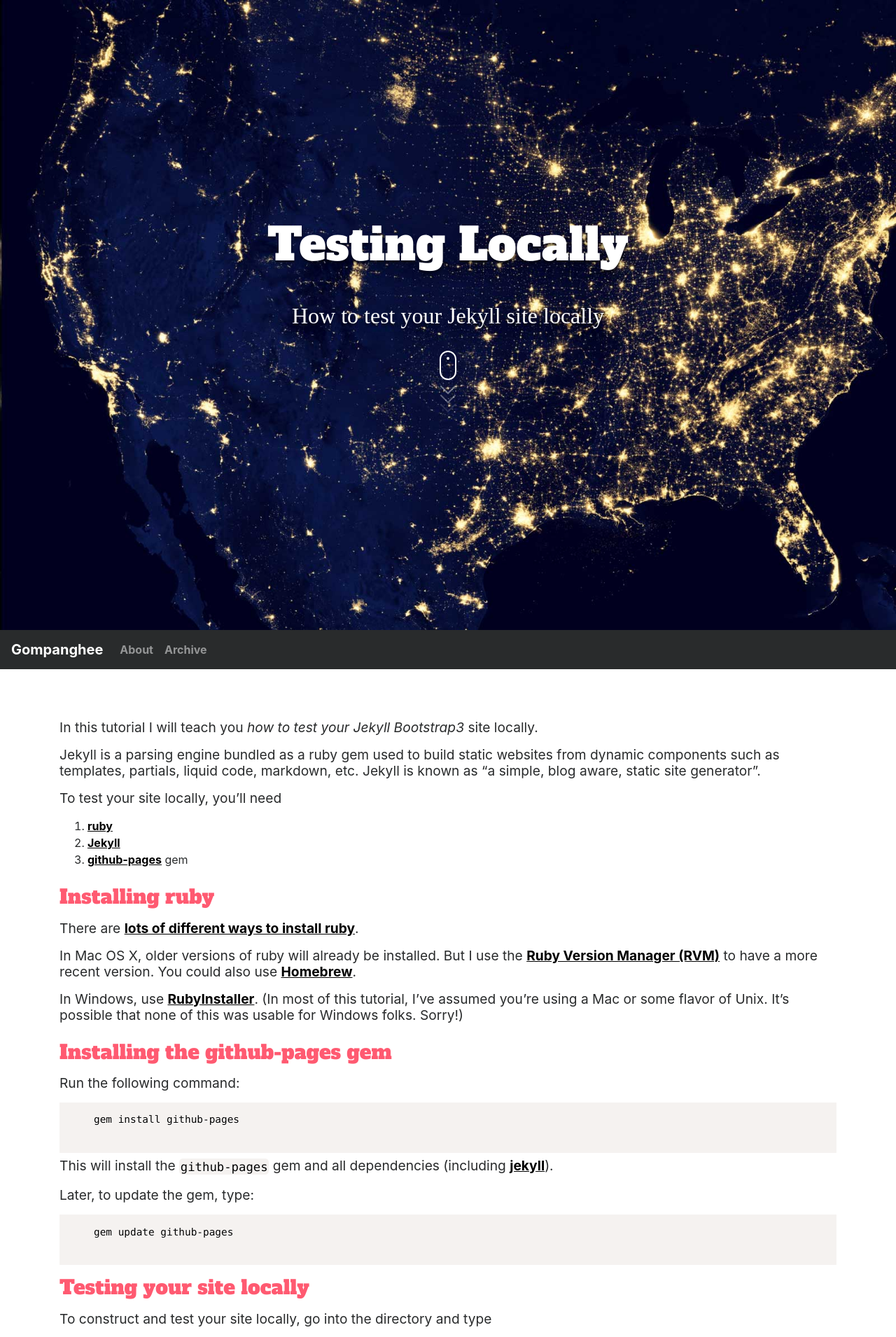
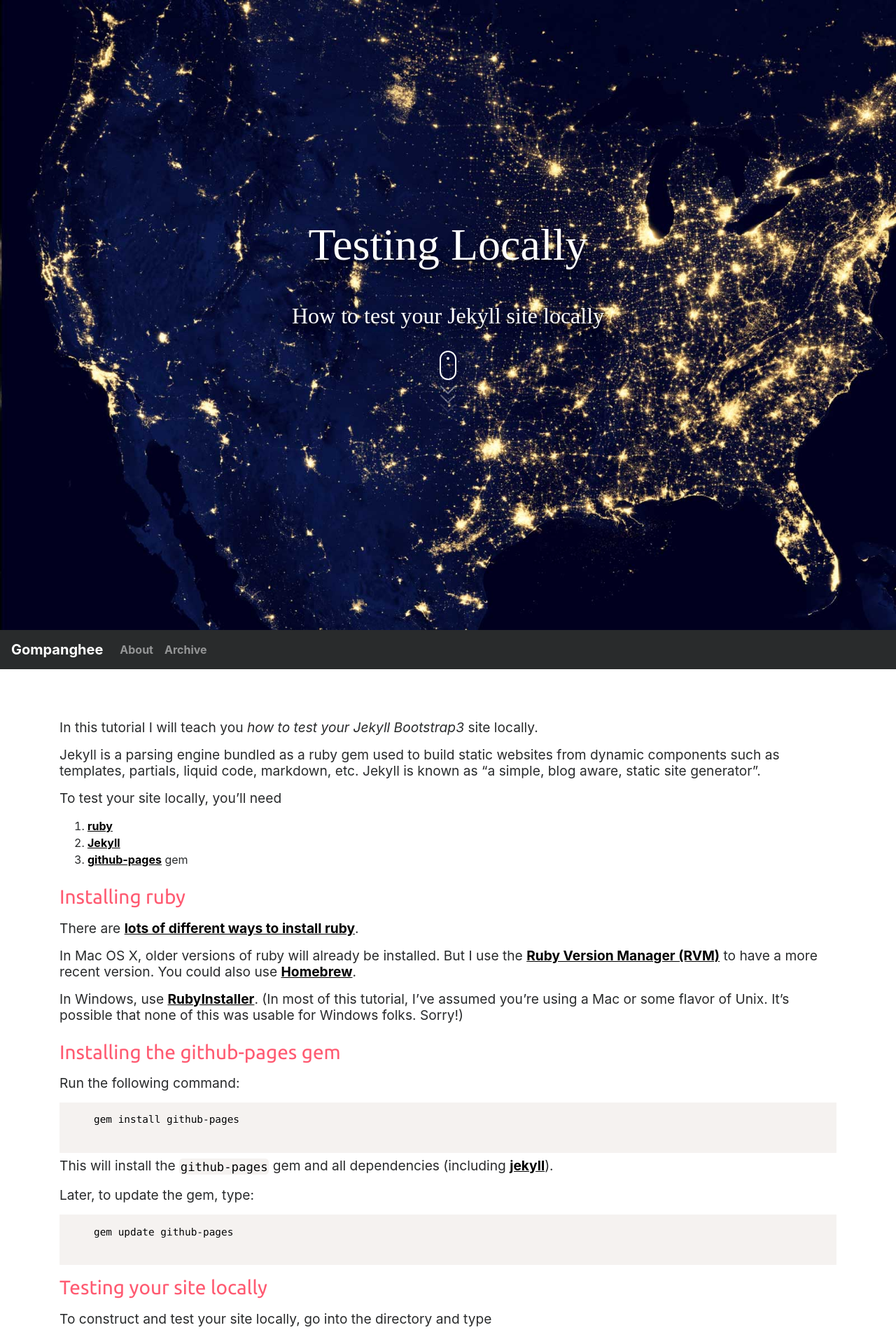
Before and after one commit to gompanghee/gompanghee.github.io, a Jekyll site: the page built from _posts/lessons/2017-01-17-testing-locally.md, in a window 1280 px wide. Shown: the top 1910 px of the page at 70% size. Built offline with Jekyll 4.4.1, drawn with Linux system fonts in a browser that asks for light colours; nearby versions of some CDN libraries; some web fonts are replaced; comment, search, counter and statistics services are not loaded.

Commit message:
Update examples.css

```diff
--- a/assets/css/custom/examples.css
+++ b/assets/css/custom/examples.css
@@ -1,13 +1,14 @@
 @CHARSET "ISO-8859-1";
 
-@import url('https://fonts.googleapis.com/css?family=Alfa+Slab+One|Gentium+Book+Basic');
+@import url('https://fonts.googleapis.com/css?family=Ubuntu|Noto+Sans+KR&display=swap');
+
 /* Reset CSS
  * --------------------------------------- */
 
 /* Custom CSS
  * --------------------------------------- */
 body{
-	font-family: 'Gentium Book Basic', cursive;
+	font-family: 'Noto+Sans+KR', cursive;
 	color: #fff;
 	color: rgba(0,0,0,0.5);
 }
@@ -838,31 +839,31 @@ input.cbp-mc-submit:hover {
 
 .post h2{
 	color: #ff5a71;
-	font-family: 'Alfa Slab One', cursive;
+	font-family: 'Ubuntu', cursive;
 	line-height: 1.8;
 }
 
 .post h3{
 	color: #ff5a71;
-	font-family: 'Alfa Slab One', cursive;
+	font-family: 'Ubuntu', cursive;
 	line-height: 1.8;
 }
 
 .post h4{
 	color: #ff5a71;
-	font-family: 'Alfa Slab One', cursive;
+	font-family: 'Ubuntu', cursive;
 	line-height: 1.8;
 }
 
 .post h5{
 	color: #ff5a71;
-	font-family: 'Alfa Slab One', cursive;
+	font-family: 'Ubuntu', cursive;
 	line-height: 1.8;
 }
 
 .post h6{
 	color: #ff5a71;
-	font-family: 'Alfa Slab One', cursive;
+	font-family: 'Ubuntu', cursive;
 	line-height: 1.8;
 }
 
```
